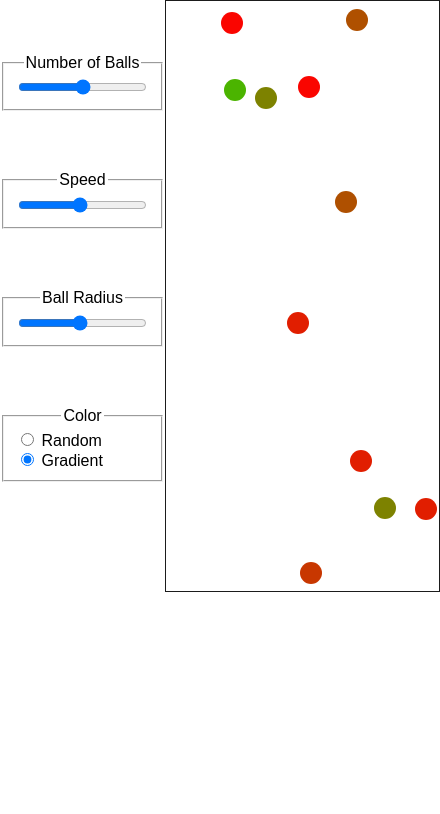
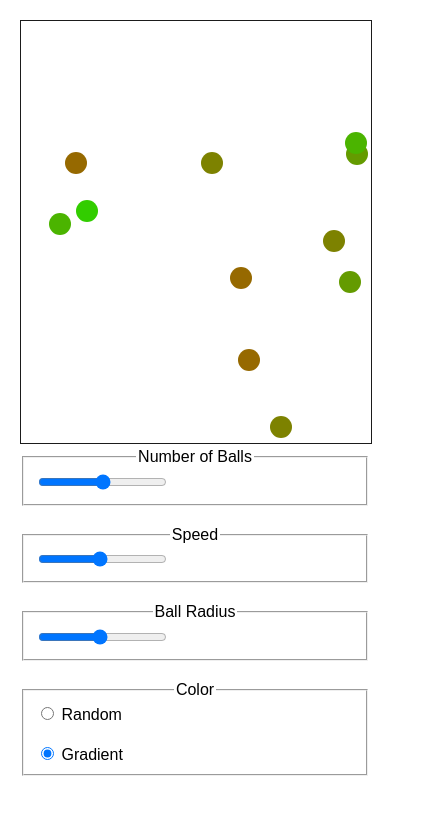
Before and after one commit to nimh-dot/Brownian-motion, a plain HTML site: page index.html in a window 390 px wide. Shown: the whole page, 440 px wide, since content can reach past the window. Drawn offline with Linux system fonts and the light colour scheme.

Commit message:
responsive CSS and canvas resizing

```diff
--- a/Canvas.js
+++ b/Canvas.js
@@ -1,8 +1,9 @@
 export class Canvas {
-    constructor (parentElement, width, height) {
+    constructor (parentElement) {
+        console.log(window.innerWidth*0.5)
         this.ctx = document.createElement('canvas');
-        this.ctx.width = width;
-        this.ctx.height = height;
+        this.ctx.width = window.innerWidth <= 768 ? window.innerWidth - 40 : window.innerWidth*0.7;
+        this.ctx.height = window.innerHeight*0.5;
         this.ctx.classList.add("canvas");
         parentElement.appendChild(this.ctx);
         this.canvas = this.ctx.getContext("2d");
@@ -19,4 +20,9 @@ export class Canvas {
     clear() {
         this.canvas.clearRect(0, 0, this.ctx.width, this.ctx.height)
     }
+    resize(width, height) {
+        this.ctx.width = width;
+        this.ctx.height = height;
+        this.clear()
+    }
 }
--- a/index.html
+++ b/index.html
@@ -3,14 +3,16 @@
 
 <head>
     <meta charset="UTF-8">
+    <meta name="viewport" content="width=device-width, initial-scale=1">
     <title>Canvas + Классы в JS</title>
     <link rel="stylesheet" href="style.css">
 </head>
 <body>
     <div class="main-wrapper">
-        <form class="catalog-filter" action="https://echo.htmlacademy.ru/" method="get">
-            <fieldset class="catalog-filter-group">
-                <legend class="catalog-filter-title">Number of Balls</legend>
+        <div id="canvas-wrapper"></div>
+        <form class="canvas-filter" action="https://echo.htmlacademy.ru/" method="get">
+            <fieldset class="canvas-filter-group">
+                <legend class="canvas-filter-title">Number of Balls</legend>
                 <div class="range">
                     <div class="range-scale">
                         <div class="range-bar">
@@ -19,8 +21,8 @@
                     </div>
                 </div>
             </fieldset>
-            <fieldset class="catalog-filter-group">
-                <legend class="catalog-filter-title">Speed</legend>
+            <fieldset class="canvas-filter-group">
+                <legend class="canvas-filter-title">Speed</legend>
                 <div class="range">
                     <div class="range-scale">
                         <div class="range-bar">
@@ -29,8 +31,8 @@
                     </div>
                 </div>
             </fieldset>
-            <fieldset class="catalog-filter-group">
-                <legend class="catalog-filter-title">Ball Radius</legend>
+            <fieldset class="canvas-filter-group">
+                <legend class="canvas-filter-title">Ball Radius</legend>
                 <div class="range">
                     <div class="range-scale">
                         <div class="range-bar">
@@ -39,16 +41,16 @@
                     </div>
                 </div>
             </fieldset>
-            <fieldset class="catalog-filter-group">
-                <legend class="catalog-filter-title">Color</legend>
-                <div class="control-input-wrapper">
+            <fieldset class="canvas-filter-group">
+                <legend class="canvas-filter-title">Color</legend>
+                <div class="canvas-input-wrapper">
                     <input class="visually-hidden" type="radio" name="color" id="random">
                     <span class="control-random-color"></span>
                     <label class="control" for="random-color-yes">
                         <span class="control-label">Random</span>
                     </label>
                 </div>
-                <div class="control-input-wrapper">
+                <div class="canvas-input-wrapper">
                     <input class="visually-hidden" type="radio" name="color" id="gradient" checked="">
                     <span class="control-bluetooth"></span>
                     <label class="control" for="gradient-no">
@@ -57,7 +59,6 @@
                 </div>
             </fieldset>
         </form>
-    <div id="canvas-wrapper"></div>
     </div>
     <script src="./scripts.js" type="module"></script>
 </body>
--- a/scripts.js
+++ b/scripts.js
@@ -1,7 +1,9 @@
-import { getRandomInt, getColor } from './utils.js';
+import { getRandomInt } from './utils.js';
 import { changeRadius, changeSpeed, setRandomColor, setGradientColor} from './control.js';
 import { Canvas } from './Canvas.js';
 import { Ball } from './Ball.js';
+
+console.log(window.innerWidth*0.5);
 
 document.getElementById('speed').addEventListener('input', () => changeSpeed(ballList, gradientColorInput.checked));
 document.getElementById('radius').addEventListener('input', () => changeRadius(ballList));
@@ -13,23 +15,21 @@ const radiusRange = document.getElementById('radius');
 const numberOfBallsRange = document.getElementById('number');
 const gradientColorInput = document.getElementById('gradient');
 
-let width = window.innerWidth*0.7;
-let height = window.innerHeight*0.7;
 let radius = Number(radiusRange.value);
 let numberOfBalls = Number(numberOfBallsRange.value);
 
 const canvasWrapper = document.getElementById('canvas-wrapper');
-const canvas = new Canvas(canvasWrapper, width, height);
+const canvas = new Canvas(canvasWrapper);
 
 // create balls
 let ballList = [];
 for (let i=0; i<30; i++){
     ballList[i] = new Ball (
-        getRandomInt(radius, width - radius),
-        getRandomInt(radius, height - radius),
+        getRandomInt(radius, window.innerWidth*0.5 - radius),
+        getRandomInt(radius, window.innerHeight*0.5 - radius),
         radius,
-        getRandomInt(1, 10),
-        getRandomInt(1, 10));
+        getRandomInt(1, 6),
+        getRandomInt(1, 6));
 }
 
 // animate balls
@@ -37,9 +37,14 @@ const animate = () => {
     requestAnimationFrame(animate);
     canvas.clear();
     for (let i = 0; i <= numberOfBalls; i++ ) {
-        ballList[i].update(width, height);
+        ballList[i].update(window.innerWidth <= 768 ? window.innerWidth - 40 : window.innerWidth*0.7, window.innerHeight*0.5);
         canvas.draw(ballList[i]);
     }
 }
 
 animate();
+
+// resize window
+window.addEventListener('resize', () => {
+    canvas.resize(window.innerWidth <= 768 ? window.innerWidth - 40 : window.innerWidth*0.7, window.innerHeight*0.5);
+})
--- a/style.css
+++ b/style.css
@@ -25,21 +25,32 @@ h2 {
 }
 
 .main-wrapper {
+  margin: 20px;
   display: flex;
   justify-content: space-between;
+  flex-direction: column;
+
+  @media (min-width: 768px) {
+    flex-direction: row;
+  }
 }
 
-.catalog-filter {
+.canvas-filter {
+  width: 100%;
   margin: 0 auto;
   display: flex;
   flex-direction: column;
   justify-content: center;
 }
 
-.catalog-filter-group {
-  margin-bottom: 60px;
+.canvas-filter-group {
+  margin-bottom: 20px;
 }
 
-.catalog-filter-title {
+.canvas-filter-title {
   text-align: center;
 }
+
+.canvas-input-wrapper:not(:last-child) {
+  margin-bottom: 20px;
+}
```
